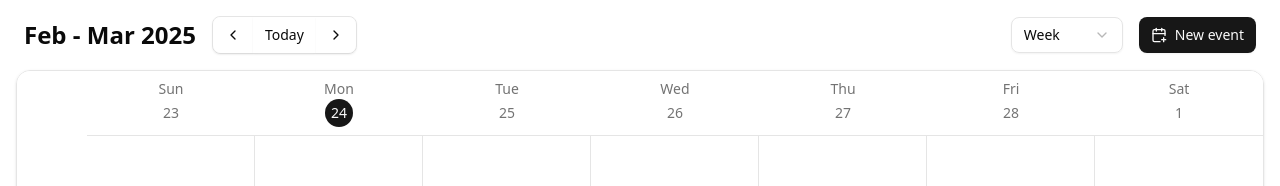
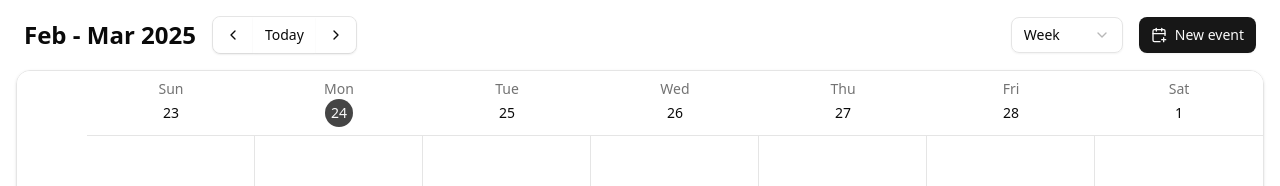
Before and after one commit to MatthewssSmith1/chronos, a React (Vite) app: page / in a window 1280 px wide. Shown: the top 186 px of the page. Built offline with nearby package versions, Linux system fonts and the light colour scheme.

Commit message:
refactor DateHeader, extract useDateColor and isSameDay util functions

```diff
--- a/src/components/ui/chronos/chronos-controls.tsx
+++ b/src/components/ui/chronos/chronos-controls.tsx
@@ -3,9 +3,9 @@ import { Select, SelectContent, SelectTrigger, SelectValue } from "@/components/
 import { SegmentGroup, ButtonSegment } from "./segmented-button"
 import { useChronos, ViewType, VIEWS } from "./chronos"
 import { Popover, PopoverTrigger } from "@/components/ui/popover"
+import { useMemo, useState } from "react"
 import * as SelectPrimitive from "@radix-ui/react-select"
 import { EventForm } from "./event-form"
-import { useState } from "react"
 import { Button } from "@/components/ui/button"
 import { cn } from "@/lib/utils"
 
@@ -24,7 +24,7 @@ export default function ChronosControls() {
 function TimePeriodText() {
   const { viewType, selectedDate } = useChronos()
 
-  const getText = () => {
+  const text = useMemo(() => {
     const fmtDate = (date: Date, opts: Intl.DateTimeFormatOptions) => date.toLocaleDateString('en-US', opts)
 
     switch (viewType) {
@@ -50,9 +50,9 @@ function TimePeriodText() {
       default:
         return fmtDate(selectedDate, { month: 'long', day: 'numeric', year: 'numeric' })
     }
-  }
+  }, [viewType, selectedDate])
 
-  return <h1 className="text-2xl font-semibold truncate">{getText()}</h1>
+  return <h1 className="text-2xl font-semibold truncate">{text}</h1>
 }
 
 function DateNavigator() {
@@ -74,14 +74,27 @@ function DateNavigator() {
 function ViewSelect() {
   const { viewType, setViewType } = useChronos()
 
-  function Item({ value }: { value: ViewType }) {
+  return (
+    <Select value={viewType} onValueChange={setViewType}>
+      <SelectTrigger className="w-28">
+        <SelectValue placeholder="Select a view" />
+      </SelectTrigger>
+      <SelectContent>
+        {VIEWS.map((view, idx) => <ViewOption key={idx} value={view} />)}
+      </SelectContent>
+    </Select>
+  )
+}
+
+function ViewOption({ value }: { value: ViewType }) {
   return (
     <SelectPrimitive.Item
       value={value}
       data-slot="select-item"
       className={cn(
-          "focus:bg-accent focus:text-accent-foreground relative flex w-full cursor-default items-center cursor-pointer",
-          "gap-2 rounded-sm py-1.5 pr-8 pl-2 text-sm outline-hidden select-none data-[disabled]:pointer-events-none data-[disabled]:opacity-50",
+        "relative flex w-full items-center cursor-pointer gap-2 rounded-sm py-1.5 pr-8 pl-2 text-sm",
+        "focus:bg-accent focus:text-accent-foreground outline-hidden select-none",
+        "data-[disabled]:pointer-events-none data-[disabled]:opacity-50",
       )}
     >
       <span className="absolute right-2 flex size-3.5 items-center justify-center">
@@ -94,20 +107,6 @@ function ViewSelect() {
       </SelectPrimitive.ItemText>
       <span className="ml-auto text-muted-foreground/70 w-3 text-center">{value.charAt(0)}</span>
     </SelectPrimitive.Item>
-    )
-  }
-
-  return (
-    <Select value={viewType} onValueChange={setViewType}>
-      <SelectTrigger className="w-28">
-        <SelectValue placeholder="Select a view" />
-      </SelectTrigger>
-      <SelectContent>
-        {VIEWS.map((view, idx) => (
-          <Item key={idx} value={view} />
-        ))}
-      </SelectContent>
-    </Select>
   )
 }
 
--- a/src/components/ui/chronos/chronos-view.tsx
+++ b/src/components/ui/chronos/chronos-view.tsx
@@ -1,10 +1,10 @@
 "use client"
 
+import { ReactNode, useMemo } from "react"
 import { useChronos } from "./chronos"
 import { MonthView } from "./month-view"
 import { DaysView } from "./days-view"
 import { YearView } from "./year-view"
-import { useMemo } from "react"
 import { cn } from "@/lib/utils"
 
 export function ChronosView() {
@@ -51,31 +51,46 @@ function ScheduleView() {
 }
 
 export function DateHeader({ date, hideWeekday = false, className }: { date: Date, hideWeekday?: boolean, className?: string }) {
-  const textStyle = "mx-auto text-xs sm:text-sm font-medium text-muted-foreground"
+  const { setViewType, setSelectedDate } = useChronos()
+
+  function onClick() {
+    setSelectedDate(date)
+    setViewType("day")
+  }
+
+  const Text = ({ className, children }: { className?: string, children?: ReactNode | ReactNode[] }) =>
+    <p className={cn("mx-auto text-xs sm:text-sm font-medium transition-colors pointer-events-none", className)}>{children}</p>
 
   function WeekdayText() {
     const text = date.toLocaleDateString('en-US', { weekday: 'short' })
     const firstLetter = text.charAt(0)
     const rest = text.slice(1)
 
-    return <p className={textStyle}>{firstLetter}<span className="hidden sm:inline">{rest}</span></p>
+    return <Text className="text-muted-foreground">{firstLetter}<span className="hidden sm:inline">{rest}</span></Text>
   }
 
   function DateText() {
-    const isToday = date.toDateString() === new Date().toDateString()
+    const colors = useDateColors(date)
 
     return (
-      <div className={cn("size-6 sm:size-7 mx-auto flex items-center justify-center rounded-full", isToday && "bg-primary")}>
-        <p className={cn(textStyle, isToday && "text-primary-foreground")}>{date.getDate()}</p>
+      <div className={cn(
+        "size-6 sm:size-7 mx-auto flex items-center justify-center rounded-full transition-colors pointer-events-none",
+        colors
+      )}>
+        <Text className={cn(
+          "text-inherit"
+        )}>
+          {date.getDate()}
+        </Text>
       </div>
     )
   }
 
   return (
-    <div className={cn("flex flex-col", className)}>
+    <button onClick={onClick} className={cn("flex flex-col cursor-pointer hover:bg-muted/80 active:bg-muted transition-colors", className)}>
       {!hideWeekday && <WeekdayText />}
       <DateText />
-    </div>
+    </button>
   )
 }
 
@@ -84,8 +99,19 @@ export function useDayEvents(date: Date) {
 
   return useMemo(
     () => events
-      .filter(event => event.start.toDateString() === date.toDateString())
+      .filter(event => isSameDay(event.start, date))
       .sort((a, b) => a.start.getTime() - b.start.getTime()),
     [events, date]
   )
 }
+
+export function useDateColors(date: Date) {
+  const { selectedDate } = useChronos()
+
+  if (isSameDay(date, selectedDate)) return "bg-primary/80 hover:bg-primary/90 !text-primary-foreground"
+  else if (isSameDay(date, new Date())) return "bg-primary/20 hover:bg-primary/30"
+
+  return ""
+}
+
+export const isSameDay = (a: Date, b: Date) => a.toDateString() === b.toDateString()
--- a/src/components/ui/chronos/month-view.tsx
+++ b/src/components/ui/chronos/month-view.tsx
@@ -1,7 +1,7 @@
 "use client"
 
 import { useChronos, ChronosEvent, ChronosCategory } from "./chronos"
-import { DateHeader, useDayEvents } from "./chronos-view"
+import { DateHeader, useDayEvents, isSameDay } from "./chronos-view"
 import { Popover, PopoverTrigger } from "@/components/ui/popover"
 import { cn, formatTime } from "@/lib/utils"
 import { EventForm } from "./event-form"
@@ -17,14 +17,14 @@ function useMonthDates() {
     const firstOfMonth = new Date(selectedDate.getFullYear(), selectedDate.getMonth(), 1)
     const lastOfMonth = new Date(selectedDate.getFullYear(), selectedDate.getMonth() + 1, 0)
 
-    const countFromPrevMonth = firstOfMonth.getDay()
-    const countFromNextMonth = (6 - lastOfMonth.getDay())
+    const prevMonthCount = firstOfMonth.getDay()
+    const nextMonthCount = (6 - lastOfMonth.getDay())
 
-    const totalDays = countFromPrevMonth + lastOfMonth.getDate() + countFromNextMonth
+    const totalDays = prevMonthCount + lastOfMonth.getDate() + nextMonthCount
 
     return Array.from({ length: totalDays }, (_, i) => {
       const date = new Date(firstOfMonth)
-      date.setDate(1 - countFromPrevMonth + i)
+      date.setDate(1 - prevMonthCount + i)
       return date
     })
   }, [selectedDate])
@@ -43,8 +43,9 @@ export function MonthView() {
 }
 
 function DayCell({ date, index, dayCount }: { date: Date, index: number, dayCount: number }) {
-  const { selectedDate, categories } = useChronos()
+  const { categories, selectedDate, setSelectedDate, setViewType } = useChronos()
 
+  const isSelected = isSameDay(date, selectedDate)
   const currentMonth = date.getMonth() === selectedDate.getMonth()
   const [firstRow, lastRow] = [index < 7, index >= dayCount - 7]
   const [firstCol, lastCol] = [index % 7 === 0, index % 7 === 6]
@@ -53,6 +54,7 @@ function DayCell({ date, index, dayCount }: { date: Date, index: number, dayCoun
 
   return (
     <div
+      onClick={() => isSelected ? setViewType("day") : setSelectedDate(date)}
       className={cn(
         "group flex flex-col h-full p-1 cursor-pointer hover:not-[&:has(>*:hover)]:bg-muted/70 transition-colors",
         currentMonth && "bg-muted/40 ",
@@ -76,10 +78,7 @@ function DayCell({ date, index, dayCount }: { date: Date, index: number, dayCoun
 
         <Popover>
           <PopoverTrigger asChild>
-            <Button
-              variant="ghost"
-              className="h-6 w-full flex items-center justify-center rounded-sm bg-primary/5 hover:bg-primary/10 hover:shadow-sm opacity-0 group-hover:opacity-100 aria-expanded:opacity-100 transition-all"
-            >
+            <Button variant="ghost" className="h-6 w-full flex items-center justify-center rounded-sm bg-primary/5 hover:bg-primary/10 hover:shadow-sm opacity-0 group-hover:opacity-100 aria-expanded:opacity-100 transition-all">
               <PlusIcon />
             </Button>
           </PopoverTrigger>
--- a/src/components/ui/chronos/year-view.tsx
+++ b/src/components/ui/chronos/year-view.tsx
@@ -1,7 +1,7 @@
 "use client"
 
+import { useDateColors, useDayEvents, isSameDay } from "./chronos-view"
 import { CaptionProps, DayPicker, DayProps } from "react-day-picker"
-import { useDayEvents } from "./chronos-view"
 import { useChronos } from "./chronos"
 import { Button } from "@/components/ui/button"
 import { Card } from "@/components/ui/card"
@@ -67,19 +67,14 @@ function MonthTitle({ displayMonth }: CaptionProps) {
 
 function Day({ date, displayMonth }: DayProps) {
   const { selectedDate, setSelectedDate, colorOfEvent, setViewType } = useChronos()
+  const colors = useDateColors(date)
   const events = useDayEvents(date)
 
-  const isSelected = date.toDateString() === selectedDate.toDateString()
-  const isToday = date.toDateString() === new Date().toDateString()
-  const isOutside = date.getMonth() !== displayMonth.getMonth()
-
+  const isSelected = isSameDay(date, selectedDate)
   const onClick = () => (isSelected) ? setViewType("week") : setSelectedDate(date)
 
+  const isOutside = date.getMonth() !== displayMonth.getMonth()
   if (isOutside) return null
-
-  let colors = ""
-  if (isSelected) colors = "bg-primary/80 hover:bg-primary/90 !text-primary-foreground"
-  else if (isToday) colors = "bg-primary/20 hover:bg-primary/30"
 
   return (
     <Button
```
Lines whose indentation alone changed are shown as unchanged.
